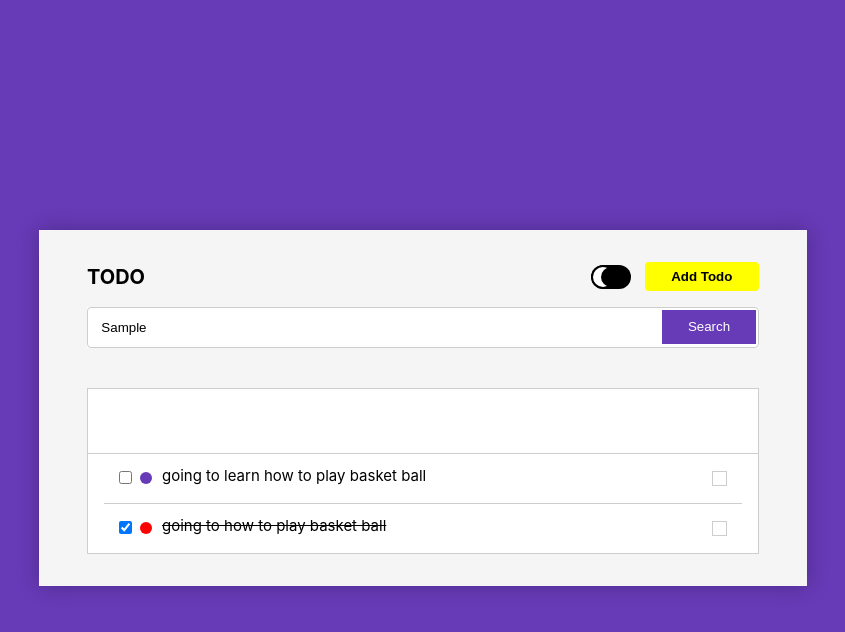
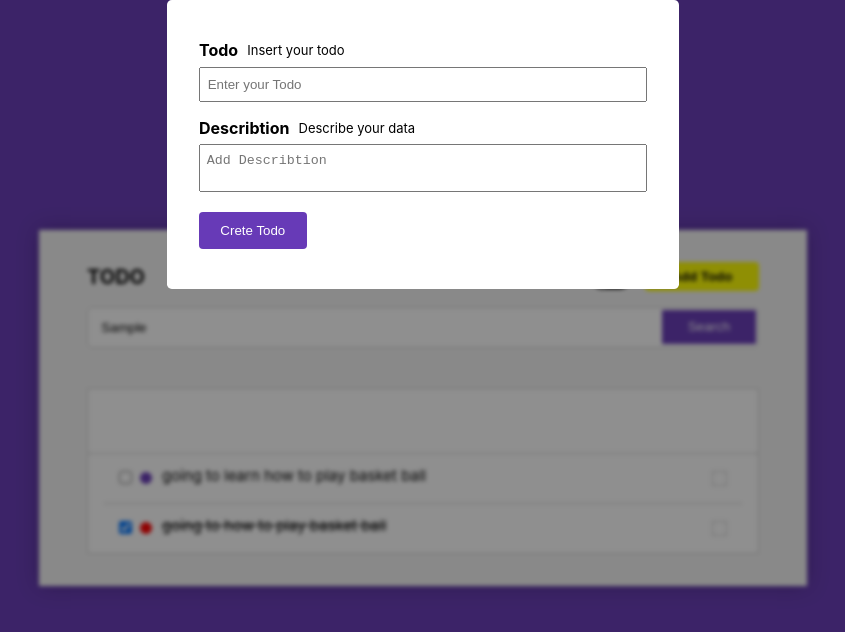
Before and after one commit to slick-codes/start-react, a React (Create React App) app: page / in a window 1280 px wide. Both pictures are taken after typing "Sample" into the empty fields and a click on the button "Add Todo". Shown: the top 632 px of the page, without its empty margins (217-1062 px from the left). Built offline with nearby package versions, Linux system fonts and the light colour scheme.

Commit message:
set CreateTodo section and set the modal functionalities

```diff
--- a/src/App.jsx
+++ b/src/App.jsx
@@ -3,13 +3,15 @@ import React from "react";
 import "./assets/style/App.css";
 import Navigation from "./components/Navigation";
 import SearchPanel from "./components/SearchPanel";
-import Todos from './components/Todos'
+import Todos from './components/Todos';
+import AddTodo from './components/AddTodo'
 
 let timeout = null
 function App() {
   const [config, setConfig] = React.useState({
     darkMode: false,
-    searchValue: ""
+    searchValue: "",
+    isShowCreateModal: false
   });
 
   const [ todosArray , setTodosArray] = React.useState([
@@ -24,6 +26,11 @@ function App() {
       disabled: true
     }
   ])
+
+  const toggleIsShowCreateModal = function(){
+    console.log('clickckc')
+    setConfig( oldConfig => ({ ...config, isShowCreateModal: !config.isShowCreateModal }) )
+  }
 
   const addTodo = function(){
 
@@ -58,7 +65,8 @@ function App() {
   return (
     <div className="App">
       <header>
-        <Navigation handlers={{ toggleDarkMode }} darkMode={config.darkMode} />
+        <AddTodo handlers={{ toggleIsShowCreateModal}} isShow={ config.isShowCreateModal } />
+        <Navigation handlers={{ toggleDarkMode, toggleIsShowCreateModal }} config={ config }  />
         <SearchPanel handlers={{ updateSearchValue }} searchValue={ config.searchValue } />
         <Todos todosArray={ todosArray } handlers={{deleteTodo, toggleTodoDisableState}} />
       </header>
--- a/src/assets/style/App.css
+++ b/src/assets/style/App.css
@@ -20,13 +20,10 @@
   background: var(--complementary-color);
 }
 
-:highlight{
-  background:transparent;
-}
-
 .App{
   width:60%;
-  max-width:80em;
+  max-width:40em;
+  max-width:60em;
 }
 
 header{
@@ -223,3 +220,78 @@ nav button:active{
 .todo:last-child{
   border-bottom:none;
 }
+
+.create_todo{
+  display:flex;
+  justify-content: center;
+}
+
+.overlay{
+  height: 100vh;
+  position:fixed;
+  top:0;
+  left:0;
+  z-index:5;
+  width:100%;
+  background:rgba(10, 10, 10, 0.456);
+  backdrop-filter: blur(2px);
+}
+
+.create_todo .create__form{
+  width:40%;
+  background: white;
+  padding:2em;
+  position:absolute;
+  z-index:64;
+  top:0;
+  border-radius: .3em;
+  transform:translateY(0em);
+  transition: var( --global-transition);
+  transition-delay:0;
+}
+
+.create_todo.hide .create__form{
+  transform: translateY(-10em);
+}
+
+
+.create__form > div{
+  /* display:flex; */
+  flex-flow:column;
+  padding:.5em 0;
+}
+
+.create__form > div input,
+.create__form > div textarea{
+  padding:.6em .5em;
+  margin-top:.5em;
+  resize:none;
+  width:100%;
+}
+
+div > p{
+  font-size:13px;
+}
+
+.create__form button{
+  padding:.8em  1.6em;
+  border-radius:.3em;
+  background:var(--complementary-color);
+  border:none;
+  color:white;
+  /* font-family: poppins; */
+}
+
+.create_todo.hide{
+  opacity: 0;
+  pointer-events:none;
+}
+
+.txt{
+  display:flex;
+  align-items: center;
+}
+
+.txt p{
+  padding-left:.7em;
+}
--- /dev/null
+++ b/src/components/AddTodo.jsx
@@ -0,0 +1,33 @@
+function AddTodo( props ) {
+
+    const { isShow } = props
+    const { toggleIsShowCreateModal } = props.handlers
+    console.log(isShow)
+
+  return (
+    <div className={`create_todo ${ !isShow? 'hide': ''}`} >
+      <section className="create__form">
+        <div>
+          <div className="txt">
+            <h4>Todo</h4>
+            <p>Insert your todo</p>
+          </div>
+          <input type="text" placeholder="Enter your Todo" />
+        </div>
+        <div>
+          <div className="txt">
+            <h4>Describtion</h4>
+            <p>Describe your data</p>
+          </div>
+          <textarea placeholder="Add Describtion" />
+          {/* <input type="text" placeholder="Add Describtion" /> */}
+        </div>
+        <div>
+          <button>Crete Todo</button>
+        </div>
+      </section>
+      <div className="overlay" onClick={ toggleIsShowCreateModal }></div>
+    </div>
+  );
+}
+export default AddTodo;
--- a/src/components/Navigation.jsx
+++ b/src/components/Navigation.jsx
@@ -1,8 +1,9 @@
 
 
 function Navigation( props ){
-    const { toggleDarkMode } = props.handlers
-    const { darkMode } = props
+    const { toggleDarkMode, toggleIsShowCreateModal } = props.handlers
+    const { darkMode } = props.config
+
 
     return (
         <nav>
@@ -11,7 +12,7 @@ function Navigation( props ){
             </section>
             <section>
                 <div className={`darkmode__toggler ${ darkMode? 'dark' : '' }` }  onClick={ toggleDarkMode } > <div></div></div>
-                <button className="create__button">Add Todo</button>
+                <button className="create__button" onClick={ toggleIsShowCreateModal } >Add Todo</button>
             </section>
         </nav>
     )
--- a/src/components/Todo.jsx
+++ b/src/components/Todo.jsx
@@ -2,7 +2,7 @@
 
 
 function Todo ( props ){
-    const { toggleTodoDisableState } = props.handlers
+    const { toggleTodoDisableState, deleteTodo } = props.handlers
     return (
         <div className="todo">
             <section>
@@ -13,7 +13,7 @@ function Todo ( props ){
                 <label htmlFor={`data-${props.id}`}>{props.todo.todo}</label>
             </section>
             <section>
-                <div className="todo__checkbox"></div>
+                <div className="todo__checkbox" onClick={ () => deleteTodo(props.id) }></div>
             </section>
         </div>
     )
--- a/src/components/Todos.jsx
+++ b/src/components/Todos.jsx
@@ -2,10 +2,10 @@ import Todo from "./Todo";
 
 function Todos(props) {
   const { todosArray } = props;
-  const { toggleTodoDisableState } = props.handlers
+  const { toggleTodoDisableState, deleteTodo } = props.handlers
 
   const todos = todosArray.map((todo, index) => (
-    <Todo key={index} todo={todo} id={ index } handlers={ { toggleTodoDisableState } }  disabled={ todo.disabled } />
+    <Todo key={index} todo={todo} id={ index } handlers={ { toggleTodoDisableState, deleteTodo } }  disabled={ todo.disabled } />
   ));
 
   return (
```
